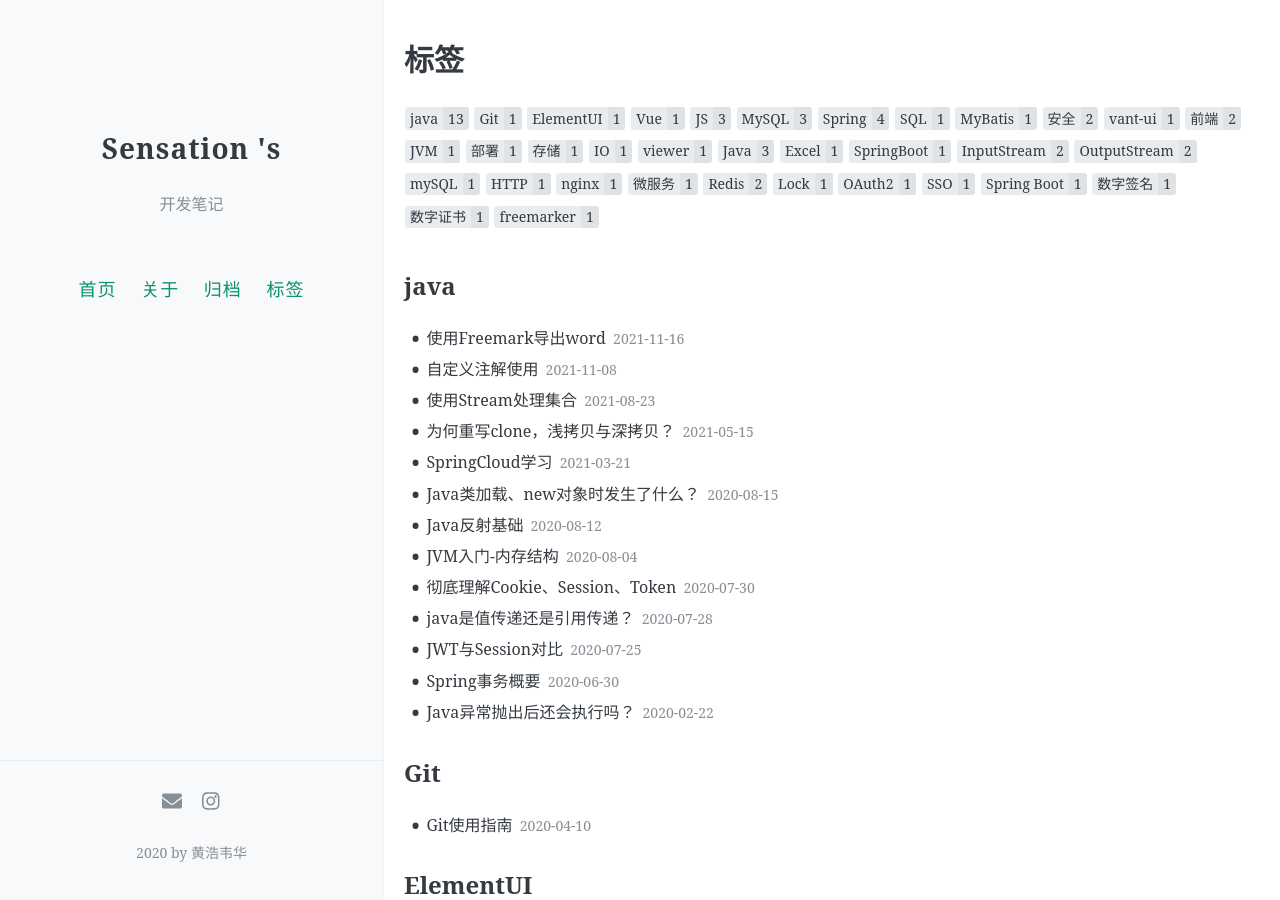
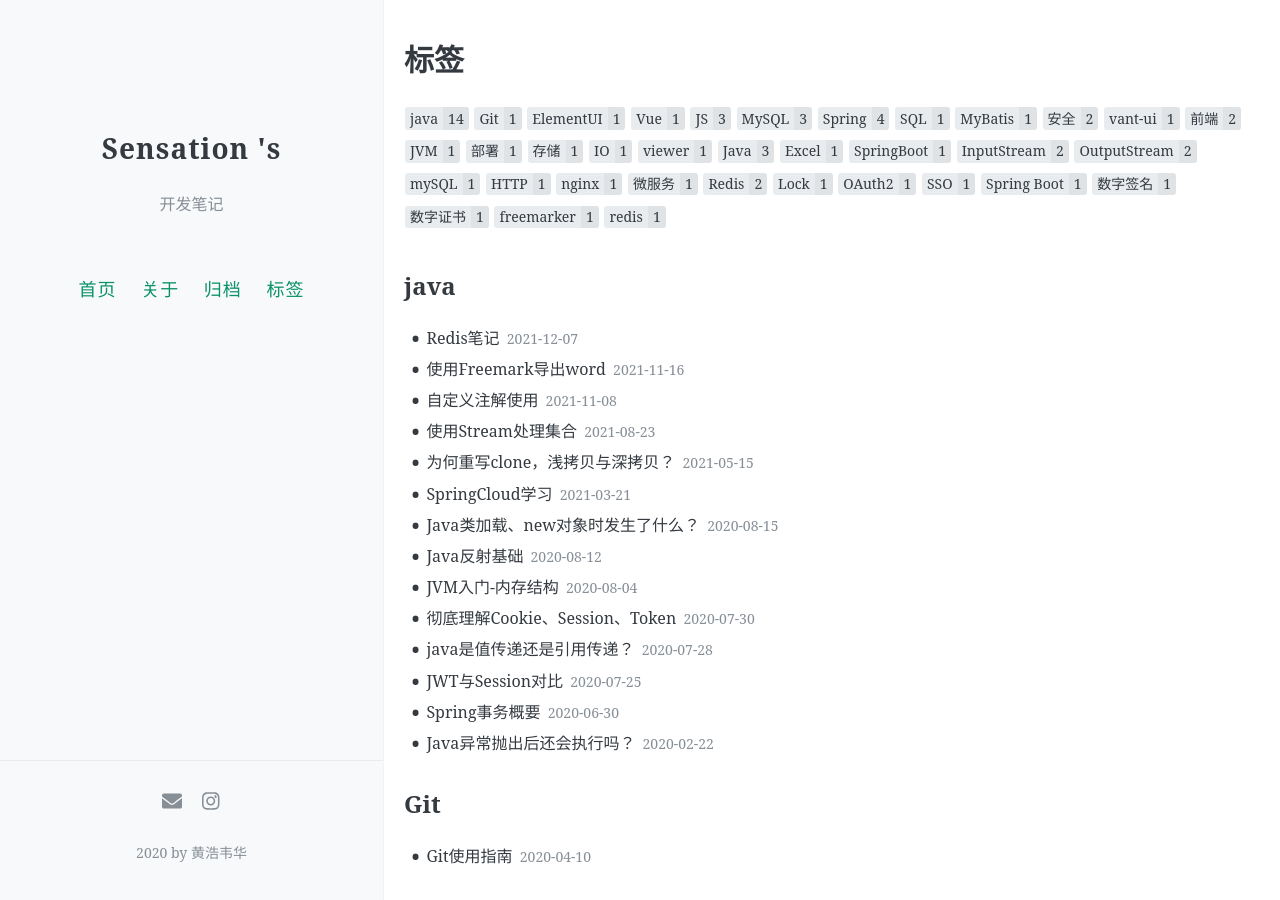
Before and after one commit to SensationG/blog, a Jekyll site: the page built from tags/index.html, in a window 1280 px wide and 900 px high. Built offline with Jekyll 4.4.1, drawn with Linux system fonts in a browser that asks for light colours; comment, search, counter and statistics services are not loaded; some of the changed text lies outside the part shown.

Commit message:
更新目录toc

```diff
--- a/_posts/2021-12-07-redis.md
+++ b/_posts/2021-12-07-redis.md
@@ -1,3 +1,12 @@
+---
+layout: post
+title: Redis笔记
+date: 2021-12-07
+Author: hhw
+comments: true
+tags:  [java,redis]
+---
+
 ##   Redis学习笔记
 
 学习地址：https://www.bilibili.com/video/BV1S54y1R7SB?spm_id_from=333.999.0.0
```
